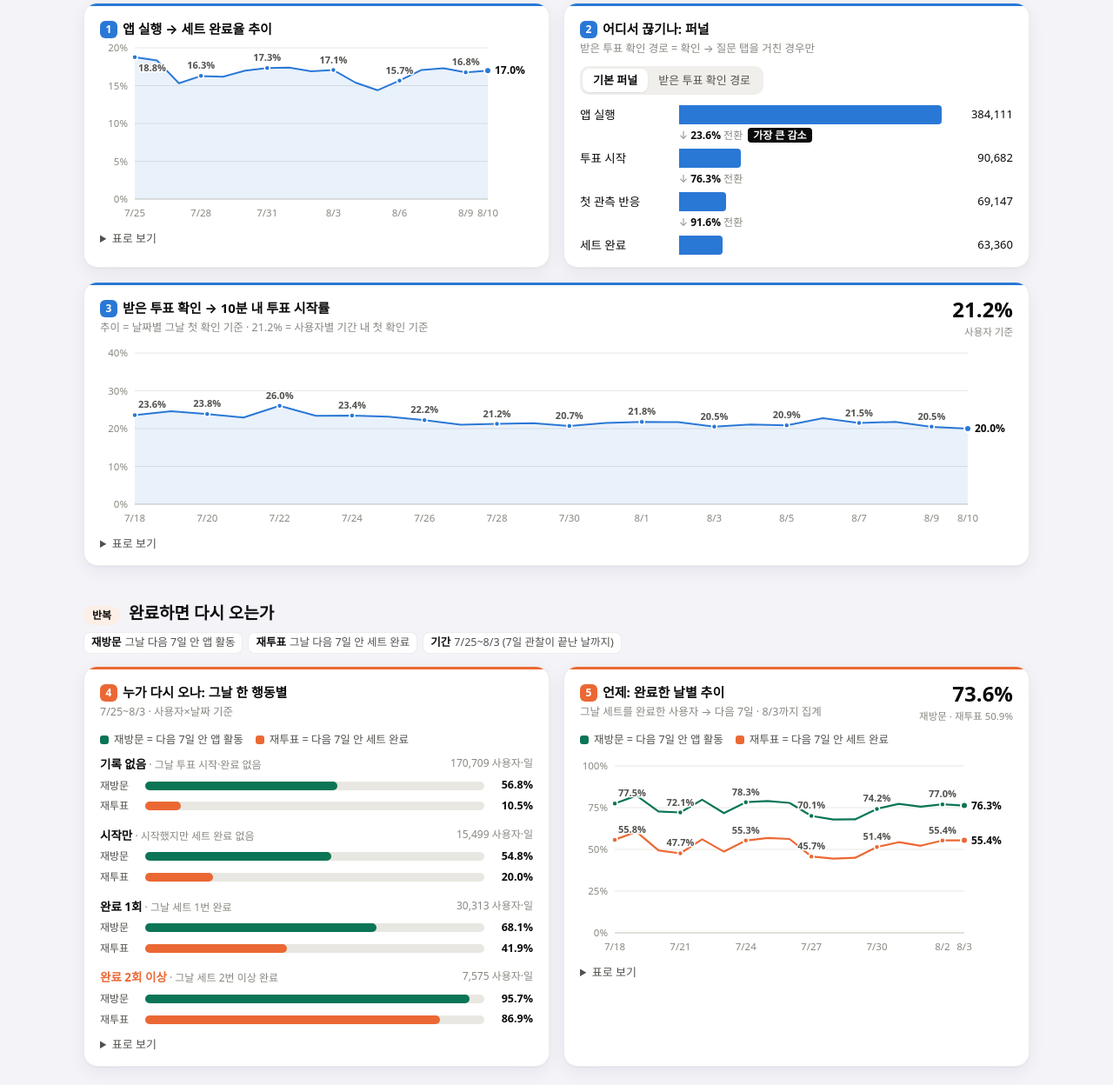
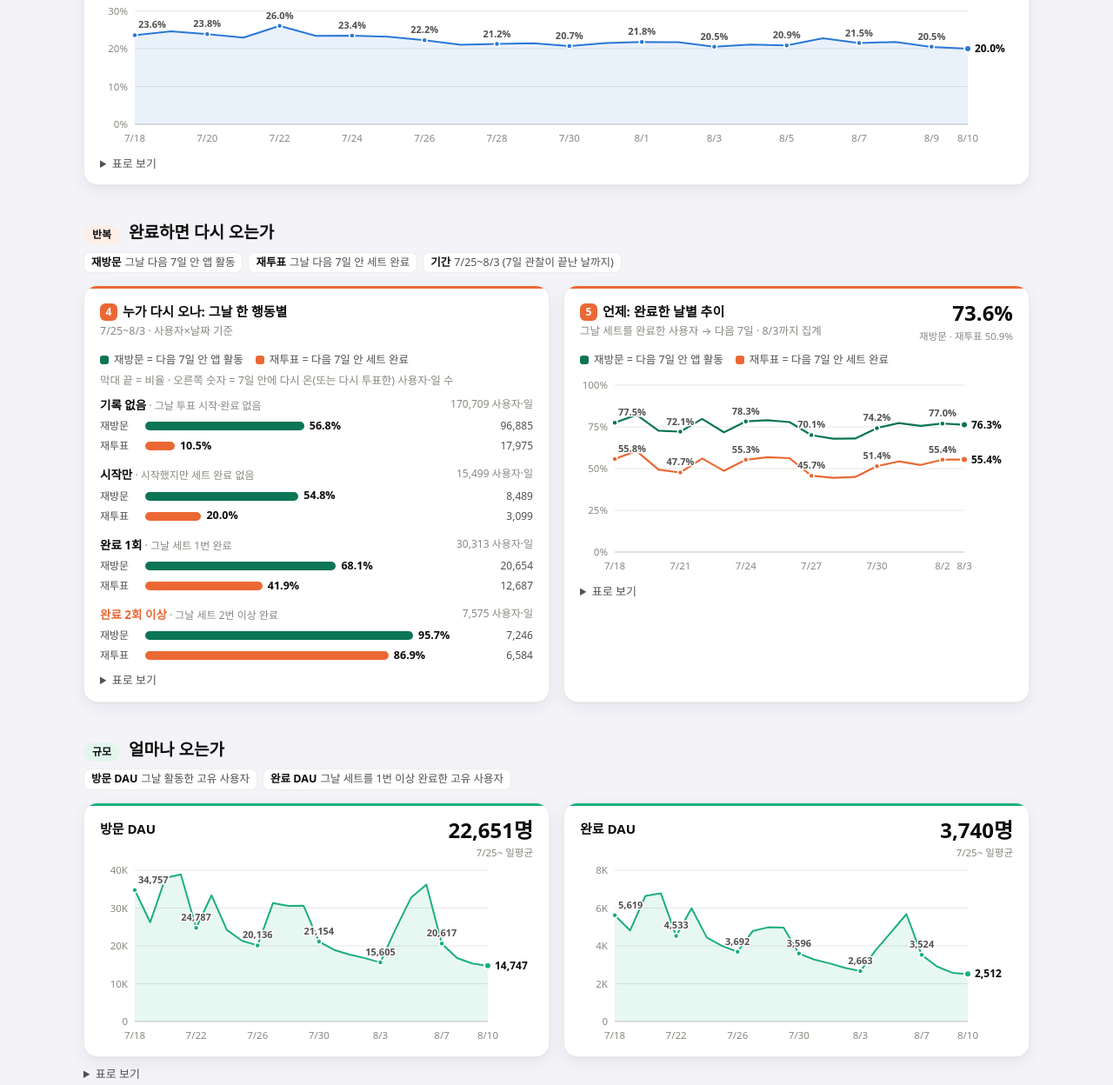
Before and after one commit to rhkr3664-art/hype-dashboard, a plain HTML site: page docs/index.html in a window 1280 px wide. Shown: the part 1187-2435 px from the top of the page at 87% size. Drawn offline with Linux system fonts and the light colour scheme.

Commit message:
Dashboard: section order, level bar labels, simple delta colors
- Scale section moved directly above guardrails
- Level card: percentage at the bar end, returned user-day count on the right
- Delta chips: any rise green, any fall red (report/block reversed), no thresholds

Co-Authored-By: Claude Opus 5.5 <noreply@anthropic.com>

```diff
--- a/docs/index.html
+++ b/docs/index.html
@@ -24,7 +24,7 @@
   --aqua: #1baf7a;   --aqua-wash: rgba(27,175,122,0.10);   --aqua-soft: #e3f6ee;
   /* 테마 = 발표 PPT 초록. 비교 기간 막대: 이번 기간 = 진한 초록, 비교 기간 = 회색 */
   --cur: #0b7556; --base: #c3c2b7; --prev: #9a9993; /* 이전(비교) 기간 글자: 중간 회색 */
-  /* 증감 표시: 좋아짐 = 초록, 나빠짐 = 빨강, 기준 안 = 회색 (항상 ▲▼ 기호와 함께) */
+  /* 증감 표시: 좋아짐 = 초록, 나빠짐 = 빨강, 변화 없음 = 회색 (항상 ▲▼ 기호와 함께) */
   --good: #1a7f47; --good-soft: #e1f3e8; --bad: #c93636; --bad-soft: #fbe9e9; --flat: #6b6a66; --flat-soft: #f0efec;
   --hero-from: #08523e; --hero-mid: #0e7f60; --hero-to: #14a27b;
 }
@@ -117,7 +117,7 @@ body {
 .kpi .wow { margin-top: 10px; font-size: 12px; display: flex; align-items: center; gap: 6px; flex-wrap: wrap; }
 .kpi .wow .when { color: var(--muted); }
 
-/* delta chip: 좋아짐 = 초록 / 나빠짐 = 빨강 / 기준 안 = 회색 (항상 ▲▼ 기호와 함께) */
+/* delta chip: 좋아짐 = 초록 / 나빠짐 = 빨강 / 변화 없음 = 회색 (항상 ▲▼ 기호와 함께) */
 .delta { display: inline-flex; align-items: center; gap: 3px; font-weight: 700; font-size: 12.5px; border-radius: 6px; padding: 1px 7px; font-variant-numeric: tabular-nums; }
 .delta.good { color: var(--good); background: var(--good-soft); }
 .delta.bad { color: var(--bad); background: var(--bad-soft); }
@@ -133,10 +133,11 @@ body {
 .lvrow.hi .row-h b { color: var(--orange); }
 .lvrow .b { display: grid; grid-template-columns: 44px 1fr auto; gap: 8px; align-items: center; }
 .lvrow .k { font-size: 12px; color: var(--ink-2); }
-.lvrow .track { position: relative; height: 10px; background: var(--grid); border-radius: 999px; }
-.lvrow .track i { display: block; height: 100%; border-radius: 999px; }
-.lvrow .track .mk { position: absolute; top: -3px; width: 2px; height: 16px; background: var(--ink); border-radius: 1px; }
-.lvrow .v { font-size: 12.5px; font-weight: 650; text-align: right; min-width: 48px; font-variant-numeric: tabular-nums; display: flex; gap: 6px; align-items: center; justify-content: flex-end; }
+.lvrow .track { position: relative; display: flex; align-items: center; gap: 6px; height: 16px; }
+.lvrow .track i { display: block; height: 10px; border-radius: 999px; min-width: 2px; }
+.lvrow .track .pv { font-size: 12.5px; font-weight: 700; font-variant-numeric: tabular-nums; white-space: nowrap; }
+.lvrow .track .mk { position: absolute; top: 0; width: 2px; height: 16px; background: var(--ink); border-radius: 1px; }
+.lvrow .v { font-size: 12px; color: var(--ink-2); text-align: right; min-width: 64px; font-variant-numeric: tabular-nums; display: flex; gap: 6px; align-items: center; justify-content: flex-end; }
 
 /* ---------- sections ---------- */
 section { margin-top: 40px; }
@@ -263,11 +264,10 @@ footer { margin: 48px 0 40px; color: var(--muted); font-size: 12.5px; }
 <script>
 (() => {
   // =====================================================================
-  // 증감 색 기준 (팀 합의로 바꿀 수 있음)
-  //   비율 지표: 비교 기간 대비 ±1.0%p 이상 → 오름 빨강 / 내림 파랑, 그 안쪽은 회색
-  //   인원 지표(DAU): 비교 기간 대비 ±5% 이상 → 같은 색 규칙
+  // 증감 색: 기준 없이 오르면 초록 / 내리면 빨강 (표시 자릿수로 0이면 회색)
+  //   신고·차단처럼 줄어야 좋은 지표(lowerBetter)는 반대: 오르면 빨강 / 내리면 초록
   // =====================================================================
-  const RULE = { ratePP: 1.0, countPct: 5 };
+  const dir = x => x > 0 ? 'up' : x < 0 ? 'down' : 'flat';
 
   const $ = (s, el = document) => el.querySelector(s);
   const el = (tag, attrs = {}, ...kids) => {
@@ -538,9 +538,9 @@ footer { margin: 48px 0 40px; color: var(--muted); font-size: 12.5px; }
     { key: 'cdau', label: '완료 DAU (일평균)', kind: 'avg', field: 'complete_dau' },
     // 가드레일
     { key: 'gshare', label: '받은 투표 공유 이용률', kind: 'rate', num: 'n_open_share_days', den: 'n_open_days' },
-    // 신고·차단은 아주 드물어서(하루 몇 건) %p 대신 상대 변화 ±50%를 색 기준으로 씀. 줄어야 좋은 지표(lowerBetter)
-    { key: 'grpt', label: '질문 신고 사용자 비율', kind: 'rate', num: 'n_report_days', den: 'n_active_days', digits: 3, relRule: 50, lowerBetter: true },
-    { key: 'gblk', label: '차단 사용자 비율', kind: 'rate', num: 'n_block_days', den: 'n_active_days', digits: 3, relRule: 50, lowerBetter: true },
+    // 신고·차단은 아주 드물어서(하루 몇 건) %p 대신 상대 변화(%)로 표시. 줄어야 좋은 지표(lowerBetter)
+    { key: 'grpt', label: '질문 신고 사용자 비율', kind: 'rate', num: 'n_report_days', den: 'n_active_days', digits: 3, relRule: true, lowerBetter: true },
+    { key: 'gblk', label: '차단 사용자 비율', kind: 'rate', num: 'n_block_days', den: 'n_active_days', digits: 3, relRule: true, lowerBetter: true },
   ];
   METRICS.forEach(m => {
     m.fmt = m.kind === 'rate' ? v => pct(v, m.digits || 1) : v => nf.format(Math.round(v)) + '명';
@@ -568,21 +568,21 @@ footer { margin: 48px 0 40px; color: var(--muted); font-size: 12.5px; }
     if (m.relRule) {
       if (!b) return { cls: a > 0 ? 'up' : 'flat', text: a > 0 ? '0에서 증가' : '0 → 0', sign: Math.sign(a) };
       const r = (a - b) / b * 100;
-      return { cls: Math.abs(r) < m.relRule ? 'flat' : r > 0 ? 'up' : 'down', text: `${r > 0 ? '+' : ''}${r.toFixed(0)}%`, sign: Math.sign(r) };
+      return { cls: dir(+r.toFixed(0)), text: `${r > 0 ? '+' : ''}${r.toFixed(0)}%`, sign: Math.sign(r) };
     }
     if (m.kind === 'rate') {
       const pp = (a - b) * 100;
-      return { cls: Math.abs(pp) < RULE.ratePP ? 'flat' : pp > 0 ? 'up' : 'down', text: `${pp > 0 ? '+' : ''}${pp.toFixed(1)}%p`, sign: Math.sign(pp) };
+      return { cls: dir(+pp.toFixed(1)), text: `${pp > 0 ? '+' : ''}${pp.toFixed(1)}%p`, sign: Math.sign(pp) };
     }
     const r = b ? (a - b) / b * 100 : 0;
-    return { cls: Math.abs(r) < RULE.countPct ? 'flat' : r > 0 ? 'up' : 'down', text: `${r > 0 ? '+' : ''}${r.toFixed(1)}%`, sign: Math.sign(r) };
+    return { cls: dir(+r.toFixed(1)), text: `${r > 0 ? '+' : ''}${r.toFixed(1)}%`, sign: Math.sign(r) };
   }
   const deltaText = (m, a, b) => { const d = deltaInfo(m, a, b); return d ? d.text : '–'; };
   function chip(info, naText = '비교 불가') {
     if (!info) return el('span', { class: 'delta na', text: naText });
     const arrow = info.cls === 'up' ? '▲' : info.cls === 'down' ? '▼' : info.sign > 0 ? '△' : info.sign < 0 ? '▽' : '–';
     const tone = info.tone || 'flat';
-    const word = tone === 'good' ? '좋아짐' : tone === 'bad' ? '나빠짐' : '기준 안 변화';
+    const word = tone === 'good' ? '좋아짐' : tone === 'bad' ? '나빠짐' : '변화 없음';
     return el('span', { class: 'delta ' + tone, title: word, 'aria-label': `${info.text}, ${word}` }, arrow, ' ', info.text);
   }
   // 7일 지표는 8/3까지라 '전주 대비'·'전일 대비'를 그 날짜 기준으로 당겨서 비교 (기간 설정은 고른 그대로)
@@ -711,24 +711,6 @@ footer { margin: 48px 0 40px; color: var(--muted); font-size: 12.5px; }
     const pctFmt = (x, axis) => axis ? Math.round(x * 100) + '%' : pct(x);
     const headAll = (val, label) => [val, label];
 
-    // ===== 규모 (맨 앞: 얼마나 오는지 먼저 보고 뒤의 비율을 읽음) =====
-    const c6 = el('div', { class: 'chart' }), c7 = el('div', { class: 'chart' });
-    const kfmt = (x, axis) => axis ? (x >= 1000 ? (x / 1000) + 'K' : String(x)) : nf.format(x);
-    const dauCard = (key, title, avgVal, host) => el('div', { class: 'card c-aqua' },
-      cmp ? el('div', { class: 'card-head' }, el('h3', { text: title + ' (일평균)' }), cmpHeadline(M(key), v))
-          : cardHead('', 'aqua', title, '', nf.format(Math.round(avgVal)) + '명', '7/25~ 일평균'),
-      cmp ? pairBlock(M(key), v) : host);
-    body.append(el('section', {}, secHead('t-aqua', '규모', '얼마나 오는가'),
-      cond(['방문 DAU', '그날 활동한 고유 사용자'], ['완료 DAU', '그날 세트를 1번 이상 완료한 고유 사용자']),
-      el('div', { class: 'grid2' }, dauCard('vdau', '방문 DAU', K.visit_dau_avg.value, c6), dauCard('cdau', '완료 DAU', K.complete_dau_avg.value, c7)),
-      cmp ? null : tableView(['날짜', '방문 DAU', '완료 DAU', '방문 대비 완료'], daily.map(r => [mdw(r.date), nf.format(r.visit_dau), nf.format(r.complete_dau), pct(r.complete_user_rate)]))));
-    if (!cmp) {
-      lineChart(c6, daily.map(r => ({ x: r.date, y: r.visit_dau, r })), { color: 'aqua', fmt: kfmt, tipLabel: '방문 DAU', yMax: 40000 });
-      lineChart(c7, daily.map(r => ({ x: r.date, y: r.complete_dau, r })), {
-        color: 'aqua', fmt: kfmt, tipLabel: '완료 DAU', yMax: 8000, extra: p => [[pct(p.r.complete_user_rate), '방문 대비 완료']],
-      });
-    }
-
     // ===== 참여 =====
     const fd = daily.filter(r => r.launch_to_complete != null);
     const od = daily.filter(r => r.start_10m_rate != null);
@@ -774,23 +756,26 @@ footer { margin: 48px 0 40px; color: var(--muted); font-size: 12.5px; }
     const lvAgg = ([from, to]) => LV.map((_, lv) => {
       const rs = (D.levels || []).filter(x => x.level === lv && x.date >= from && x.date <= to);
       const n = rs.reduce((t, x) => t + x.n_user_days, 0);
-      return n ? { n, ret: rs.reduce((t, x) => t + x.n_return_7d, 0) / n, rec: rs.reduce((t, x) => t + x.n_recomplete_7d, 0) / n } : null;
+      const retN = rs.reduce((t, x) => t + x.n_return_7d, 0), recN = rs.reduce((t, x) => t + x.n_recomplete_7d, 0);
+      return n ? { n, retN, recN, ret: retN / n, rec: recN / n } : null;
     });
     const lvA = lvAgg(cmp ? v7.A : [KPI0, LAST7]), lvB = cmp ? lvAgg(v7.B) : null;
     const legend7 = () => el('div', { class: 'legend' },
       el('span', {}, swatch('var(--cur)'), '재방문 = 다음 7일 안 앱 활동'), el('span', {}, swatch('var(--orange)'), '재투표 = 다음 7일 안 세트 완료'));
+    // 막대 끝에 비율, 오른쪽에 다시 온 사용자·일 수 (비교 보기면 증감 배지도)
     const lvLine = (label, a, b, key, color, mkey) => {
-      const va = a ? a[key] : null, vb = b ? b[key] : null;
-      const f = el('i'); f.style.cssText = `width:${(va || 0) * 100}%;background:${color}`;
-      const tr = el('div', { class: 'track' }, f);
-      if (vb != null) { const mk = el('b', { class: 'mk', title: `비교 기간 ${pct(vb)}` }); mk.style.left = `calc(${vb * 100}% - 1px)`; tr.append(mk); }
+      const va = a ? a[key] : null, vb = b ? b[key] : null, cnt = a ? a[key + 'N'] : null;
+      const f = el('i'); f.style.cssText = `width:calc((100% - 52px) * ${va || 0});background:${color}`;
+      const tr = el('div', { class: 'track' }, f, el('span', { class: 'pv', text: va == null ? '–' : pct(va) }));
+      if (vb != null) { const mk = el('b', { class: 'mk', title: `비교 기간 ${pct(vb)}` }); mk.style.left = `calc((100% - 52px) * ${vb} - 1px)`; tr.append(mk); }
       return el('div', { class: 'b' }, el('span', { class: 'k', text: label }), tr,
-        el('span', { class: 'v' }, va == null ? '–' : pct(va), cmp ? chip(va != null && vb != null ? deltaInfo(M(mkey), va, vb) : null, '–') : null));
+        el('span', { class: 'v' }, cnt == null ? '–' : nf.format(cnt), cmp ? chip(va != null && vb != null ? deltaInfo(M(mkey), va, vb) : null, '–') : null));
     };
     const card4 = el('div', { class: 'card c-orange' },
       cardHead('4', 'orange', '누가 다시 오나: 그날 한 행동별',
         cmp ? `${v7.labels[0]} ${rangeText(...v7.A)} · 막대 속 세로선 = ${v7.labels[1]} ${rangeText(...v7.B)}` : `${md(KPI0)}~${md(LAST7)} · 사용자×날짜 기준`),
       legend7(),
+      el('div', { class: 'sub', style: 'margin:-2px 0 8px', text: '막대 끝 = 비율 · 오른쪽 숫자 = 7일 안에 다시 온(또는 다시 투표한) 사용자·일 수' }),
       el('div', { class: 'lv' }, LV.map(([name, desc], i) => el('div', { class: 'lvrow' + (i === 3 ? ' hi' : '') },
         el('div', { class: 'row-h' }, el('span', {}, el('b', { text: name }), el('span', { class: 'd', text: ' · ' + desc })),
           el('span', { class: 'n', text: lvA[i] ? nf.format(lvA[i].n) + ' 사용자·일' : '–' })),
@@ -816,6 +801,24 @@ footer { margin: 48px 0 40px; color: var(--muted); font-size: 12.5px; }
       { label: '재방문율', color: 'var(--cur)', get: r => r.return_7d_rate, extra: r => `${nf.format(r.n_return_7d_c)} / ${nf.format(r.n_complete_users)}` },
       { label: '재투표율', color: 'var(--orange)', get: r => r.recomplete_7d_rate, extra: r => `${nf.format(r.n_recomplete_7d)} / ${nf.format(r.n_complete_users)}` },
     ]);
+
+    // ===== 규모 (가드레일 바로 위) =====
+    const c6 = el('div', { class: 'chart' }), c7 = el('div', { class: 'chart' });
+    const kfmt = (x, axis) => axis ? (x >= 1000 ? (x / 1000) + 'K' : String(x)) : nf.format(x);
+    const dauCard = (key, title, avgVal, host) => el('div', { class: 'card c-aqua' },
+      cmp ? el('div', { class: 'card-head' }, el('h3', { text: title + ' (일평균)' }), cmpHeadline(M(key), v))
+          : cardHead('', 'aqua', title, '', nf.format(Math.round(avgVal)) + '명', '7/25~ 일평균'),
+      cmp ? pairBlock(M(key), v) : host);
+    body.append(el('section', {}, secHead('t-aqua', '규모', '얼마나 오는가'),
+      cond(['방문 DAU', '그날 활동한 고유 사용자'], ['완료 DAU', '그날 세트를 1번 이상 완료한 고유 사용자']),
+      el('div', { class: 'grid2' }, dauCard('vdau', '방문 DAU', K.visit_dau_avg.value, c6), dauCard('cdau', '완료 DAU', K.complete_dau_avg.value, c7)),
+      cmp ? null : tableView(['날짜', '방문 DAU', '완료 DAU', '방문 대비 완료'], daily.map(r => [mdw(r.date), nf.format(r.visit_dau), nf.format(r.complete_dau), pct(r.complete_user_rate)]))));
+    if (!cmp) {
+      lineChart(c6, daily.map(r => ({ x: r.date, y: r.visit_dau, r })), { color: 'aqua', fmt: kfmt, tipLabel: '방문 DAU', yMax: 40000 });
+      lineChart(c7, daily.map(r => ({ x: r.date, y: r.complete_dau, r })), {
+        color: 'aqua', fmt: kfmt, tipLabel: '완료 DAU', yMax: 8000, extra: p => [[pct(p.r.complete_user_rate), '방문 대비 완료']],
+      });
+    }
 
     // ===== 가드레일 =====
     const GUARDS = [
```
